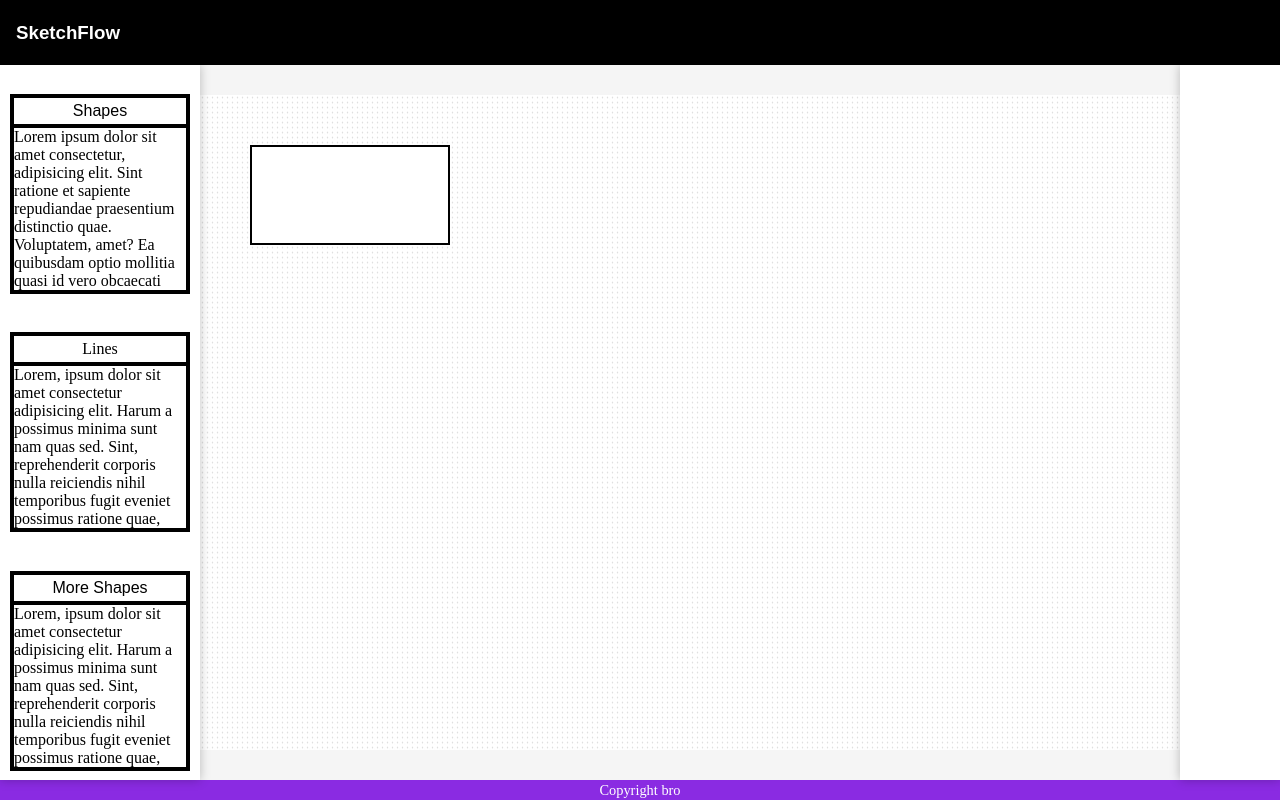
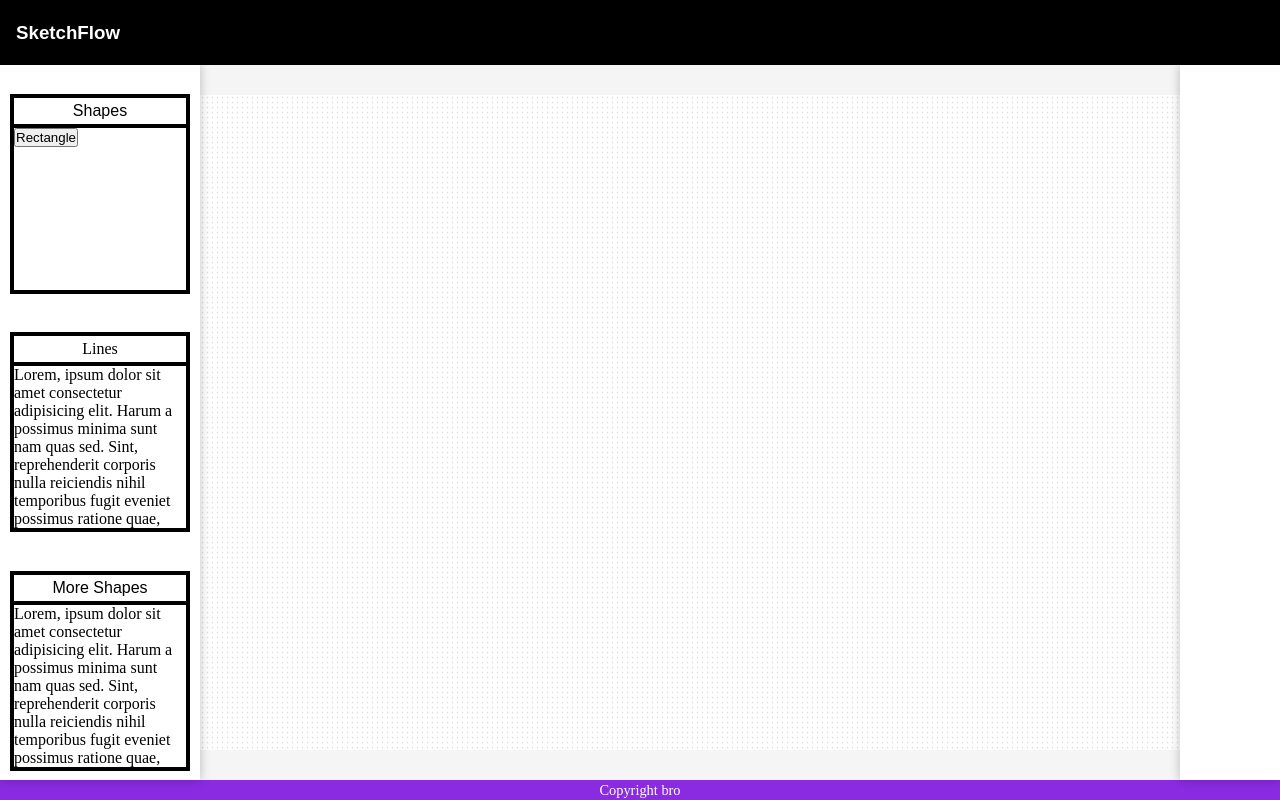
Before and after one commit to SivaPA08/Sketchflow, a React (Vite) app: page / in a window 1280 px wide. Built offline with nearby package versions, Linux system fonts and the light colour scheme.

Commit message:
adding div using button done

```diff
--- a/src/App.tsx
+++ b/src/App.tsx
@@ -1,7 +1,28 @@
 import "./App.css";
 import "./styles/shapes.css"
 import Rectangle from "./comp/Rectangle";
+import { useState} from "react";
+
+interface Item{
+  id:number;
+  left:number;
+  top:number;
+  width:number;
+  height:number;
+}
 export default function App() {
+  const [items,setitems]=useState<Item[]>([]);
+  function addItem(){
+    const newItem:Item={
+      id:Date.now(),
+      left:50,
+      top:50,
+      width:200,
+      height:100,
+    }
+    setitems(prev=>[...prev,newItem]);
+
+  }
   return (
     <div className="bdy">
       <header className="topbar">
@@ -14,7 +35,9 @@ export default function App() {
           <div className="title">
             <p>Shapes</p>
           </div>
-          <div className="contents">Lorem ipsum dolor sit amet consectetur, adipisicing elit. Sint ratione et sapiente repudiandae praesentium distinctio quae. Voluptatem, amet? Ea quibusdam optio mollitia quasi id vero obcaecati corporis earum culpa consequatur?</div>
+          <div className="contents">
+            <button onClick={addItem}>Rectangle</button>
+          </div>
         </div>
 
         <div className="lines">
@@ -39,7 +62,11 @@ export default function App() {
 
       <main className="board">
         <div className="scroll-wrap">
-          <Rectangle/>
+          {items.map(
+            item=>(
+              <Rectangle key={item.id} left={item.left} top={item.top} width={item.width} height={item.height}/>
+            )
+          )}
           {/* Your horizontal content goes here */}
         </div>
       </main>
--- a/src/comp/Rectangle.tsx
+++ b/src/comp/Rectangle.tsx
@@ -5,12 +5,14 @@ type EdgeHandle = "top" | "right" | "bottom" | "left";
 type Point = { x: number; y: number };
 type Dims = { width: number; height: number };
 
-export default function Rectangle() {
+export default function Rectangle(
+  {left,top,width,height}:{left:number,top:number,width:number,height:number}
+) {
   const textareaRef = useRef<HTMLTextAreaElement>(null);
 
-  const [dims, setDims] = useState<Dims>({ width: 200, height: 100 });
+  const [dims, setDims] = useState<Dims>({ width: width, height: height });
   const [hovered, setHovered] = useState(false);
-  const [pos, setPos] = useState<Point>({ x: 50, y: 50 });
+  const [pos, setPos] = useState<Point>({ x: left, y: top });
   const [editing, setEditing] = useState(false);
 
   // refs
```
